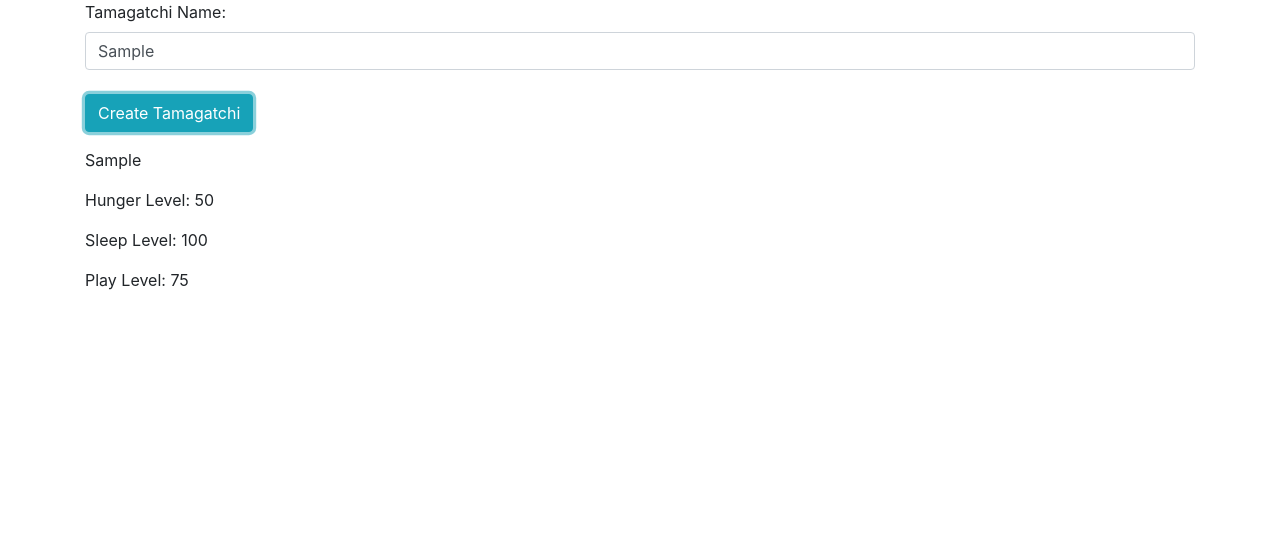
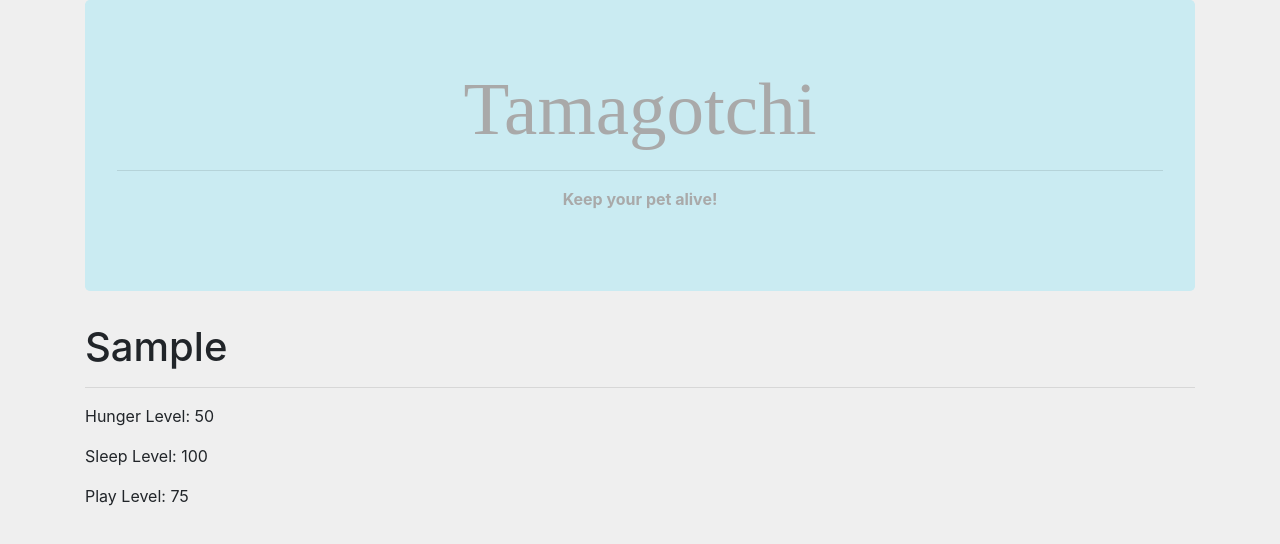
Before and after one commit to nanettegirzi/tamagotchi, a website built with webpack: page src/index.html in a window 1280 px wide. Both pictures are taken after typing "Sample" into the empty fields and a click on the button "Create Tamagatchi". Built offline with nearby package versions, Linux system fonts and the light colour scheme.

Commit message:
add some styling

```diff
--- a/src/index.html
+++ b/src/index.html
@@ -3,27 +3,40 @@
 <head>
   <meta charset="utf-8">
   <!-- <link rel="stylesheet" href="styles.css"> -->
-  <title>Tamagatchi</title>
+  <title>Tamagotchi</title>
 </head>
 <body>
   <div class="container">
+    <div class="jumbotron">
+      <h1>Tamagotchi</h1>
+      <hr>
+      <p>Keep your pet alive!</p>
+    </div>
+    <div class="info">
     <form id="name">
       <div class="form-group">
-        <label for="enterName">Tamagatchi Name:</label>
+        <label for="enterName">Enter Tamagotchi Name:</label>
         <input type="text" name="enterName" id="enterName" class="form-control">
         <br>
-        <button type="submit" name="button" class="btn btn-info">Create Tamagatchi</button>
+        <button type="submit" name="button" class="btn btn-secondary">Create Tamagatchi</button>
       </div>
     </form>
-
-    <div id="nameDisplayDIV">
-      <p  id="nameDisplay"></p>
   </div>
 
+  <!-- <div id="nameDisplayDIV">
+  <p  id="nameDisplay"></p>
+</div> -->
+
 <div class="stats">
+  <h1 id="nameDisplay"></h1>
+  <hr>
   <p>Hunger Level: <span id="hungerLevel"></span></p>
   <p>Sleep Level: <span id="sleepLevel"></span></p>
   <p>Play Level: <span id="playLevel"></span></p>
+</div>
+
+<div class="dead">
+<h1>Oh snap! You killed your tamagotchi pet....</h1>
 </div>
 </div>
 
--- a/src/main.js
+++ b/src/main.js
@@ -2,7 +2,7 @@
 import $ from 'jquery';
 import 'bootstrap';
 import 'bootstrap/dist/css/bootstrap.min.css';
-// import './styles.css';
+import './styles.css';
 
 
 
@@ -24,6 +24,7 @@
       $("#playLevel").text(newTamagatchi.playLevel);
     }, 1000);
 
-    $("#stats").show();
+    $(".stats").show();
+    $(".info").hide();
   });
 });
--- a/src/styles.css
+++ b/src/styles.css
@@ -1,3 +1,24 @@
+body {
+  background-color: #EFEFEF;
+}
+
 .stats {
   display: none;
 }
+
+.dead {
+  display: none;
+}
+
+.jumbotron {
+  background-color: #CAEBF2;
+  text-align: center;
+  color: #A9A9A9;
+  font-weight: bolder;
+
+}
+
+.jumbotron h1 {
+  font-size: 75px;
+  font-family: Futura;
+}
```
Lines whose indentation alone changed are shown as unchanged.
